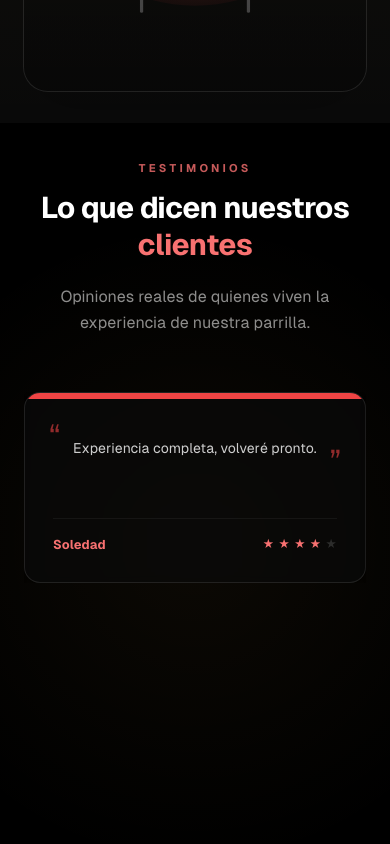
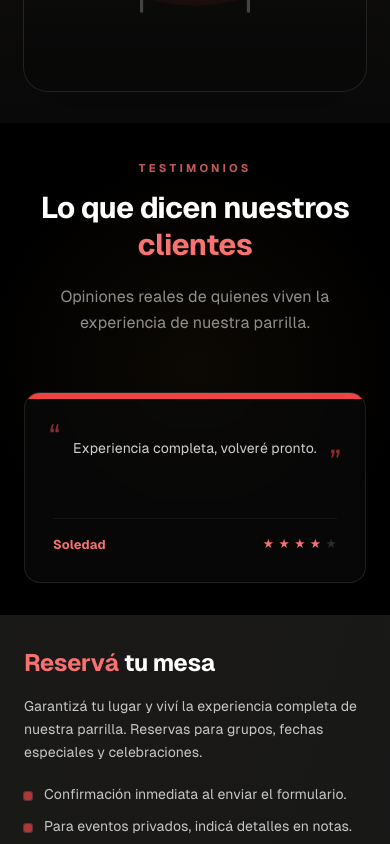
Before and after one commit to mArchilli/santo-fuego-landing, a React (Vite) app: page / in a window 390 px wide. Shown: the part 3580-4424 px from the top of the page. Built offline with nearby package versions, Linux system fonts and the light colour scheme.

Commit message:
cambios en diseño testimonials

```diff
--- a/src/components/Testimonials.jsx
+++ b/src/components/Testimonials.jsx
@@ -6,7 +6,7 @@ export default function Testimonials(){
     { id:'f1', name:'Lucía', text:'La mejor provoleta y atención impecable.', rating:5 },
     { id:'f2', name:'Martín', text:'Carnes perfectas y ambiente cálido.', rating:5 },
     { id:'f3', name:'Soledad', text:'Experiencia completa, volveré pronto.', rating:4 },
-    { id:'f4', name:'Liliana Kocmann', text:'Muy buena atención! Comida excelente!', rating:4 },
+    { id:'f4', name:'Liliana', text:'Muy buena atención! Comida excelente!', rating:4 },
     { id:'f5', name:'Daniela', text:'Muy amables y si tenes suerte te visita su gatita preciosa 💖.', rating:5 },
     { id:'f6', name:'Ana Lopez', text:'Un lugar excelente 👌 y muy buena atención…', rating:5 },
   ]
@@ -113,7 +113,7 @@ export default function Testimonials(){
   }
 
   return (
-  <section id="testimonials" className="relative min-h-screen bg-black text-white flex md:items-center md:justify-center" aria-labelledby="testimonials-heading">
+  <section id="testimonials" className="relative md:min-h-screen bg-black text-white flex md:items-center md:justify-center" aria-labelledby="testimonials-heading">
       <div className="absolute inset-0 bg-[radial-gradient(circle_at_center,rgba(255,191,88,0.12),transparent_70%)] opacity-40" aria-hidden="true"></div>
       <div className="max-w-7xl mx-auto px-6 w-full py-8 md:py-14">
         <div className="text-center mb-14 max-w-3xl mx-auto">
```
